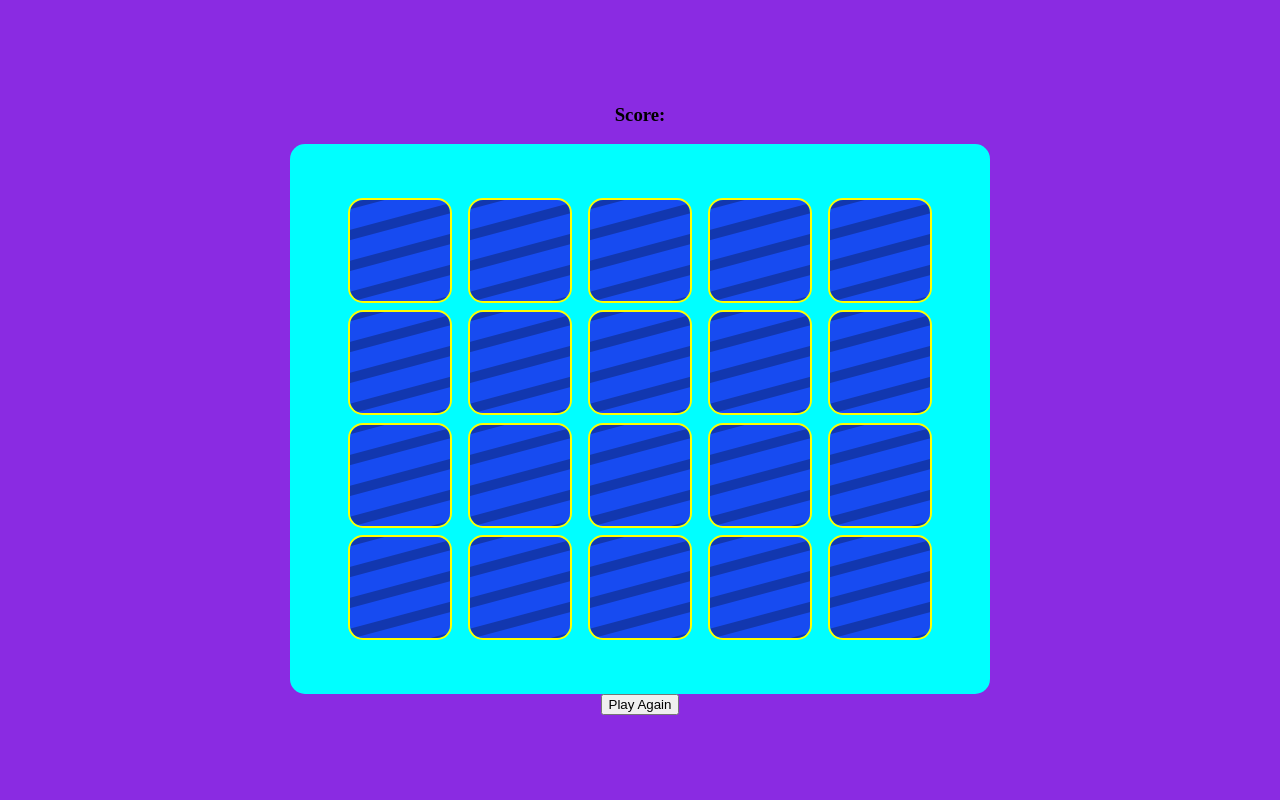
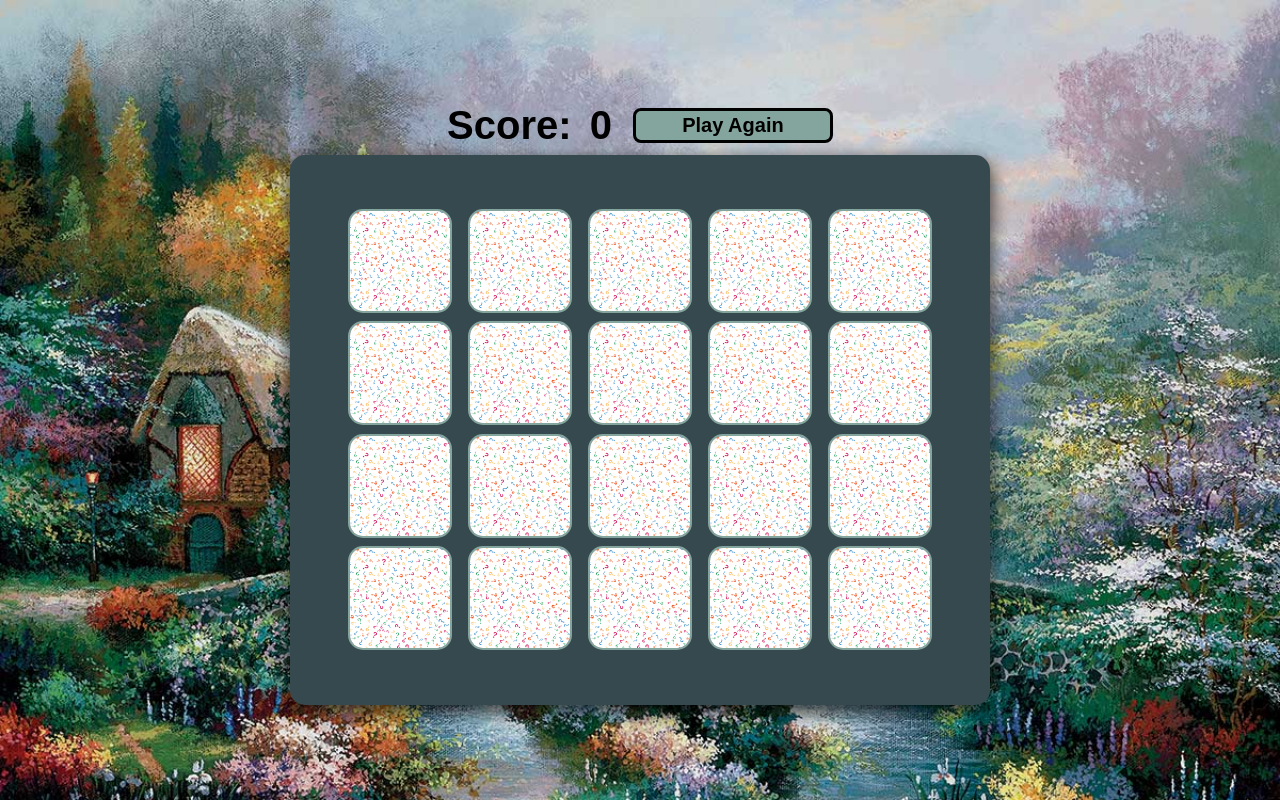
Before and after one commit to samvrny/memorygame, a plain HTML site: page index.html in a window 1280 px wide. Drawn offline with Linux system fonts and the light colour scheme.

Commit message:
finished with the basic style and setup of the page. Ready for initial deployment

```diff
--- a/index.html
+++ b/index.html
@@ -14,7 +14,10 @@
 <body>
 
     <main>
-        <h3>Score:<span id='result'></span></h3>
+        <div class='score-holder'>
+            <h3 class='score'>Score: <span class='score' id='result'></span></h3>
+            <button class='play-again' id="play-again">Play Again</button>
+        </div>
 
         <section class="game-holder">
             <div id="match" class='hide match-modal'>
@@ -24,8 +27,6 @@
 
             </div>
         </section>
-
-        <button id="play-again">Play Again</button>
     </main>
 
 </body>
--- a/index.js
+++ b/index.js
@@ -101,6 +101,7 @@ document.addEventListener('DOMContentLoaded', () => {
     //loads up the initial game board
     function loadGame() {
         wonCards = [];
+        scoreDisplay.textContent = '0'
         while(gameBox.firstChild) {
             gameBox.removeChild(gameBox.firstChild)
         }
@@ -109,7 +110,7 @@ document.addEventListener('DOMContentLoaded', () => {
 
         for(let i = 0; i < pictures.length; i++) {
             let card = document.createElement('img');
-            card.setAttribute('src', 'images/blueback.png')
+            card.setAttribute('src', 'images/question-mark.png')
             card.setAttribute('data-id', i);
             card.addEventListener('click', flipCard)
             gameBox.appendChild(card)
@@ -123,14 +124,14 @@ document.addEventListener('DOMContentLoaded', () => {
         const cardOneId = chosenCardsId[0];
         const cardTwoId = chosenCardsId[1];
         if(chosenCards[0] === chosenCards[1]) {
-            cardsInQuestion[cardOneId].setAttribute('src', 'images/bgwhite.png');
-            cardsInQuestion[cardTwoId].setAttribute('src', 'images/bgwhite.png');
+            cardsInQuestion[cardOneId].setAttribute('src', 'images/blueback.png');
+            cardsInQuestion[cardTwoId].setAttribute('src', 'images/blueback.png');
             cardsInQuestion[cardOneId].removeEventListener('click', flipCard)
             cardsInQuestion[cardTwoId].removeEventListener('click', flipCard)
             wonCards.push(chosenCards)
         } else {
-            cardsInQuestion[cardOneId].setAttribute('src', 'images/blueback.png')
-            cardsInQuestion[cardTwoId].setAttribute('src', 'images/blueback.png')
+            cardsInQuestion[cardOneId].setAttribute('src', 'images/question-mark.png')
+            cardsInQuestion[cardTwoId].setAttribute('src', 'images/question-mark.png')
         }
         chosenCards = [];
         chosenCardsId = [];
--- a/style.css
+++ b/style.css
@@ -1,6 +1,7 @@
 body {
     margin: 0;
     display: flex;
+    font-family: Arial, Helvetica, sans-serif;
 }
 
 .hide {
@@ -16,6 +17,27 @@ main {
     min-height: 100vh;
     min-width: 100vw;
     background-color: blueviolet;
+    background-image: url('./images/cottage.jpg');
+    background-size: cover;
+}
+
+.score-holder {
+    display: flex;
+    justify-content: center;
+    align-items: center;
+}
+
+.game-holder {
+    box-shadow: 0 8px 16px 0 rgba(0,0,0,0.2), 0 6px 20px 0 rgba(0,0,0,0.30);
+    border-radius: 15px;
+}
+
+.score {
+    font-size: 40px;
+}
+
+.play-again, .score {
+    margin: 7px;
 }
 
 .grid {
@@ -26,14 +48,20 @@ main {
     justify-content: space-around;
     height: 450px;
     width: 600px;
-    background-color: aqua;
+    background-color: #36494E;
     border-radius: 15px;
     overflow: hidden;
+    box-shadow: 0 8px 16px 0 rgba(0,0,0,0.2), 0 6px 20px 0 rgba(0,0,0,0.30);
 }
 
 img {
     border-radius: 15px;
-    border: 2px solid yellow;
+    border: 2px solid #84A59D;
+    cursor: pointer;
+}
+
+img:hover {
+    border: 2px solid #E6C229
 }
 
 .match-modal {
@@ -43,3 +71,20 @@ img {
     height: 450px;
     width: 600px;
 }
+
+.play-again {
+    height: 35px;
+    width: 200px;
+    border-radius: 8px;
+    font-size: 20px;
+    font-weight: 600;
+    cursor: pointer;
+    border: 3px solid ;
+    background-color: #84A59D;;
+}
+
+.play-again:hover {
+    border: 3px solid #E6C229;
+    background-color: #36494E;
+    color: #E6C229;
+}
```
Also changed, not shown: images/question-mark.png (added).
